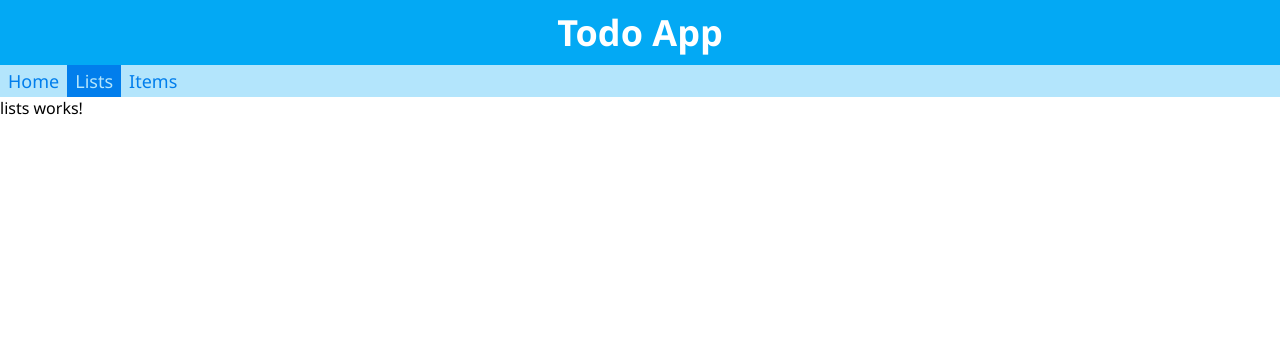
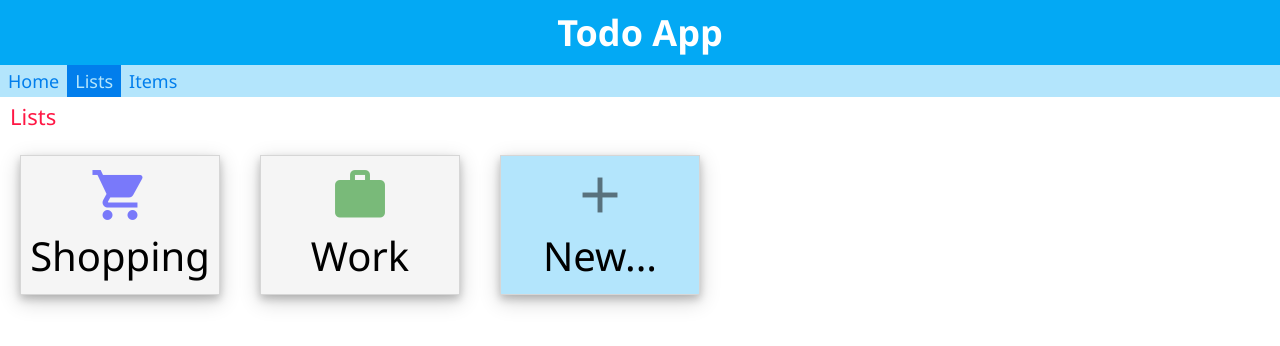
Before and after one commit to Sahar-Goldman/TodoAppReactiveAngular, an Angular app in the folder toDoProject/: page /lists in a window 1280 px wide. Shown: the top 346 px of the page. Built offline with nearby package versions, Linux system fonts and the light colour scheme.

Commit message:
added implementaion for lists page

```diff
--- a/toDoProject/src/app/Component/lists/lists.component.css
+++ b/toDoProject/src/app/Component/lists/lists.component.css
@@ -0,0 +1,48 @@
+:host {
+    display: grid;
+    grid-template-rows: auto 1fr auto;
+}
+
+.lists {
+    display: flex;
+    flex-direction: row;
+    flex-wrap: wrap;
+    align-content: flex-start;
+}
+
+.list-card {
+    display: grid;
+    grid-template-rows: 1fr 1fr;
+    background-color: whitesmoke;
+    width: 200px;
+    height: 140px;
+    margin: 20px;
+    padding: 8px;
+    cursor: pointer;
+    border: 1px solid rgb(214, 214, 214);
+}
+
+.list-card:hover {
+    background-color: rgb(214, 214, 214);
+}
+
+.list-card.extra {
+    background-color: var(--p100);
+}
+
+.list-card.extra:hover {
+    background-color: var(--p200);
+}
+
+.material-icons {
+    align-self: center;
+    justify-self: center;
+    font-size: 60px;
+    opacity: 0.5;
+}
+
+.caption {
+    font-size: 40px;
+    align-self: center;
+    justify-self: center;
+}
--- a/toDoProject/src/app/Component/lists/lists.component.html
+++ b/toDoProject/src/app/Component/lists/lists.component.html
@@ -1 +1,14 @@
-<p>lists works!</p>
+<header>Lists</header>
+<div class="lists">
+    <div class="list-card custom-card"
+        *ngFor="let list of (lists$|async)"
+        (click)="navigateToList(list.id)"
+        >
+        <span class="material-icons" [style.color]="list.color">{{list.icon}}</span>
+        <span class="caption">{{list.caption}}</span>
+    </div>
+    <div class="list-card extra custom-card" (click)="navigateToNew()">
+        <span class="material-icons">add</span>
+        <span class="caption">New...</span>
+    </div>
+</div>
--- a/toDoProject/src/app/Component/lists/lists.component.ts
+++ b/toDoProject/src/app/Component/lists/lists.component.ts
@@ -1,4 +1,8 @@
 import { Component, OnInit } from '@angular/core';
+import { Router } from '@angular/router';
+import { Observable } from 'rxjs';
+import { List } from 'src/app/core/models/list.model';
+import { StateService } from 'src/app/core/services/state.service';
 
 @Component({
   selector: 'app-lists',
@@ -6,10 +10,23 @@ import { Component, OnInit } from '@angular/core';
   styleUrls: ['./lists.component.css']
 })
 export class ListsComponent implements OnInit {
+  lists$!: Observable<List[]>;
 
-  constructor() { }
+  constructor(
+    private state: StateService,
+    private router: Router
+  ) { }
 
   ngOnInit(): void {
+    this.lists$ = this.state.getAllLists();
+  }
+
+  navigateToList(id: number) {
+    this.router.navigate(['lists', id]);
+  }
+
+  navigateToNew() {
+    this.router.navigate(['lists', -1, 'edit']);
   }
 
 }
```
